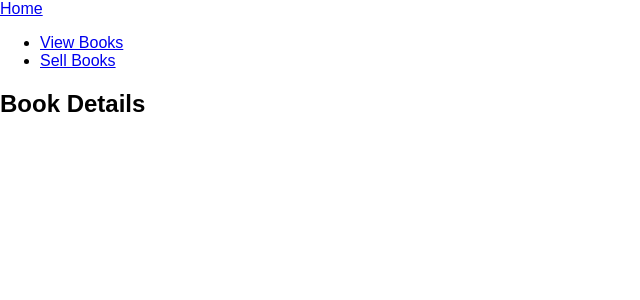
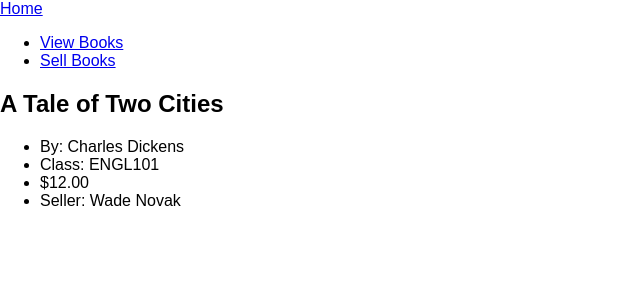
Before and after one commit to LaunchPadLab/hit-the-books, a React (Create React App) app: page /book-details/1 in a window 1280 px wide. Shown: the top 300 px of the page, without its empty margins (0-640 px from the left). Built offline with nearby package versions, Linux system fonts and the light colour scheme.

Commit message:
fetch current book

```diff
--- a/src/pages/book-details.js
+++ b/src/pages/book-details.js
@@ -1,7 +1,13 @@
 import React, { Component } from 'react';
 
 class BookDetails extends Component {
-  componentWillMount() {
+  fetchCurrentBook (books) {
+    const { params } = this.props.match
+    const bookId = params.id
+    return books.find((book) => book.id === parseInt(bookId, 10))
+  }
+
+  componentWillMount () {
     const books = [
       {
         id: 1,
@@ -28,13 +34,23 @@ class BookDetails extends Component {
         seller: 'James Delgado'
       }
     ]
-    this.setState({bookList: books})
+    const book = this.fetchCurrentBook(books)
+
+    this.setState({book: book})
   }
 
-  render() {
+  render () {
+    const book = this.state.book
+
     return (
       <div>
-        <h2>Book Details</h2>
+        <h2>{ book.name }</h2>
+        <ul>
+          <li>By: { book.author }</li>
+          <li>Class: { book.class }</li>
+          <li>{ book.price }</li>
+          <li>Seller: { book.seller }</li>
+        </ul>
       </div>
     );
   }
```
